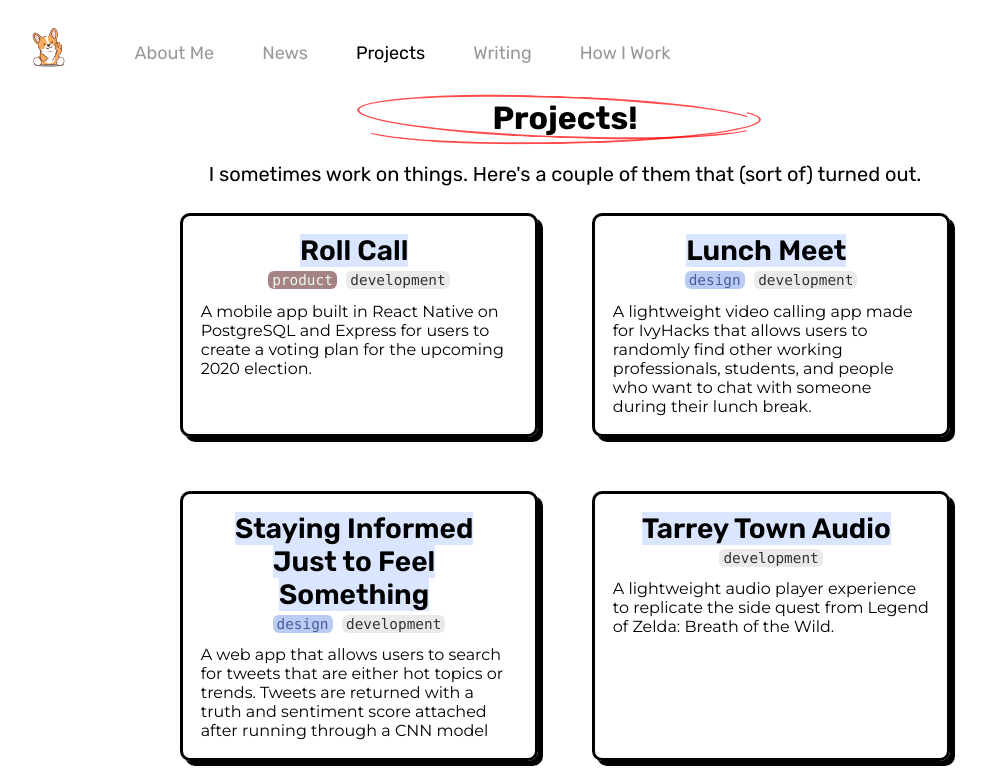
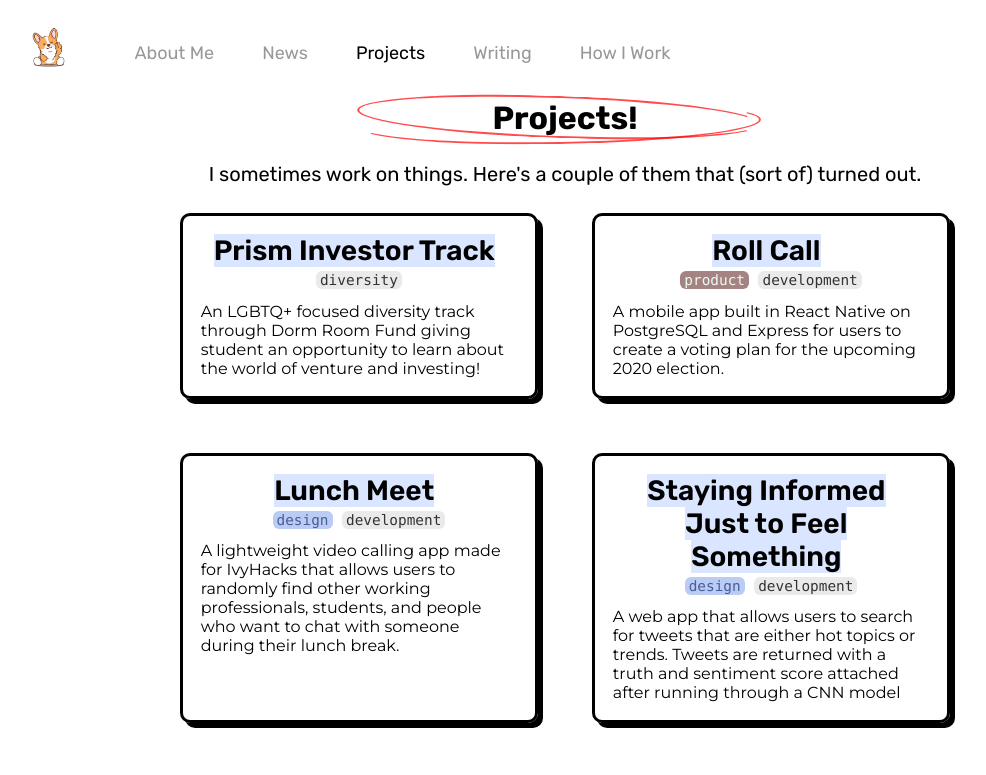
Before and after one commit to zhaovan/personal-site, a Next.js app: page /projects in a window 1280 px wide. Shown: the top 775 px of the page, without its empty margins (75-1061 px from the left). Built offline with nearby package versions, Linux system fonts and the light colour scheme.

Commit message:
add prism

```diff
--- a/pages/projects.js
+++ b/pages/projects.js
@@ -5,6 +5,13 @@ import Head from "next/head";
 import styles from "../styles/Projects.module.css";
 
 const projects = [
+  {
+    name: "Prism Investor Track",
+    description:
+      "An LGBTQ+ focused diversity track through Dorm Room Fund giving student an opportunity to learn about the world of venture and investing!",
+    website: "https://prism.dormroomfund.com",
+    tags: ["diversity"],
+  },
   {
     name: "Roll Call",
     description:
@@ -81,13 +88,10 @@ export default function Projects() {
       <NavBar currPage="projects" />
 
       <p className={shared.titleText}>Projects!</p>
-            <div
-                className={shared.container}
-                style={{ flexDirection: "column" }}
-            >
+      <div className={shared.container} style={{ flexDirection: "column" }}>
         <div className={shared.firstText}>
-                    I sometimes work on things. Here's a couple of them that
-                    (sort of) turned out.
+          I sometimes work on things. Here's a couple of them that (sort of)
+          turned out.
         </div>
 
         <div className={styles.projectContainer}>
@@ -112,12 +116,7 @@ export default function Projects() {
                         ? styles.classwork
                         : styles.dev;
                     return (
-                                            <div
-                                                className={[
-                                                    currStyle,
-                                                    styles.resumeTag,
-                                                ].join(" ")}
-                                            >
+                      <div className={[currStyle, styles.resumeTag].join(" ")}>
                         {tag}
                       </div>
                     );
```
Lines whose indentation alone changed are shown as unchanged.
